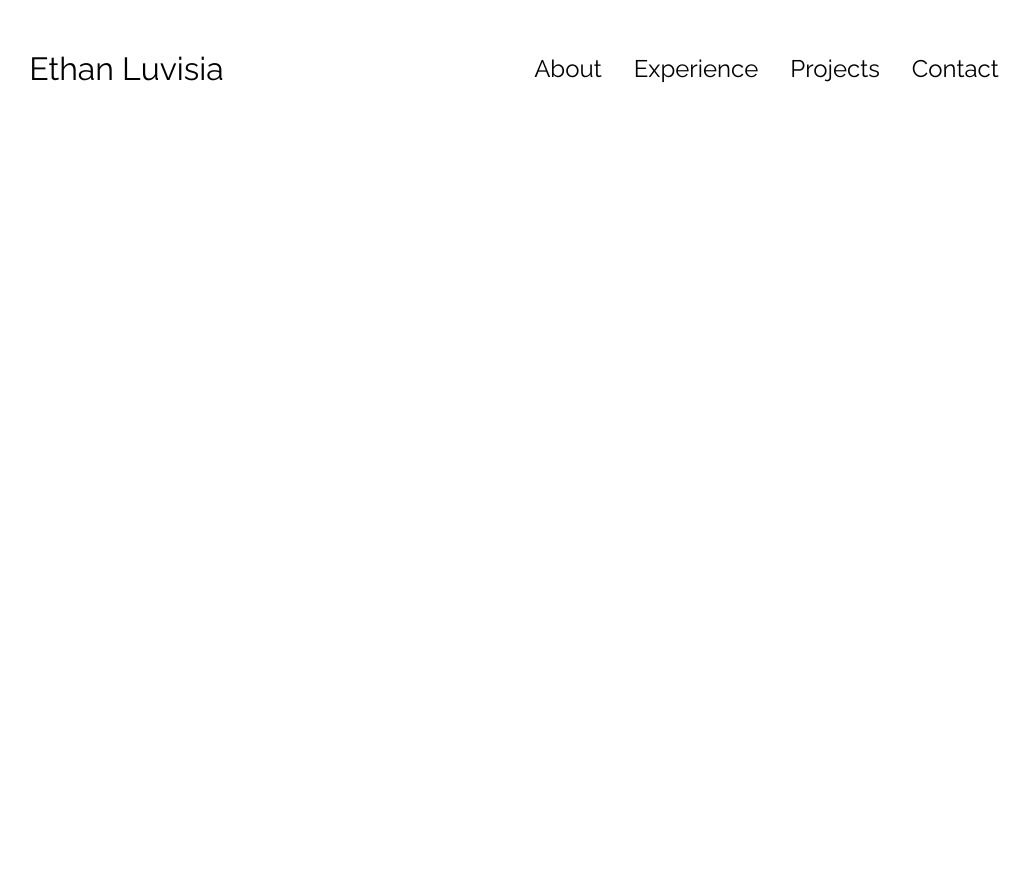
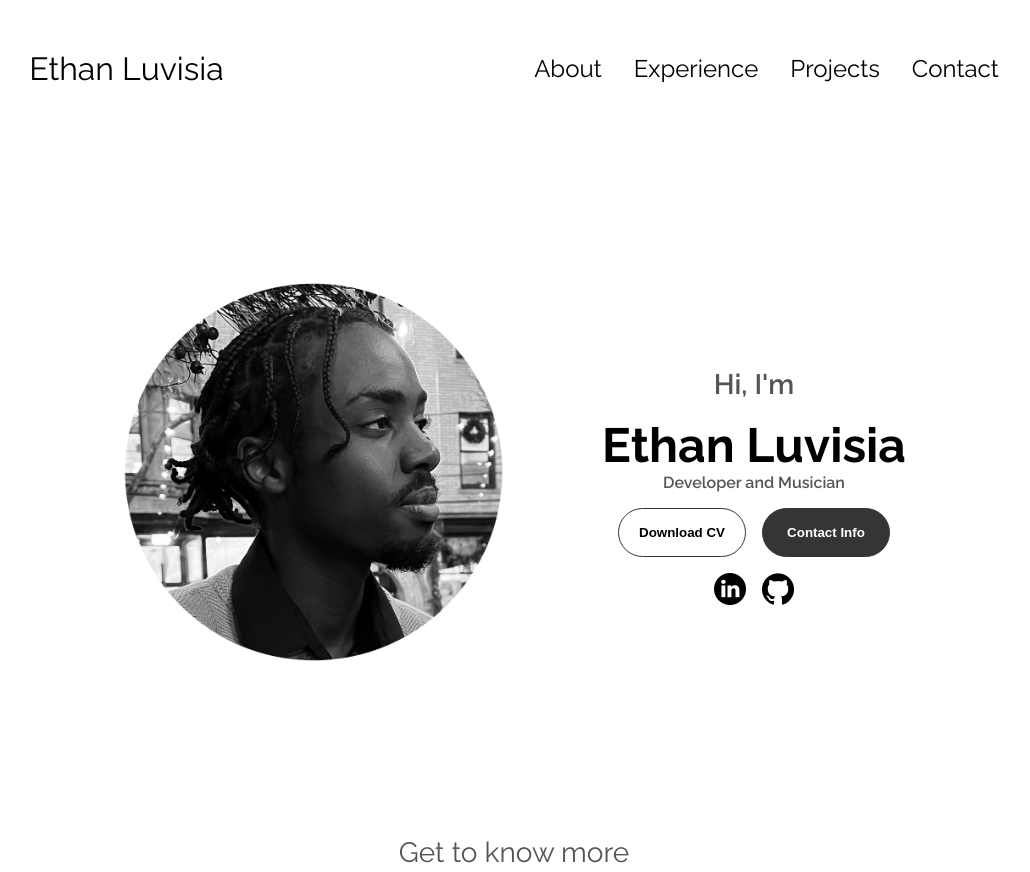
Before and after one commit to ethan-luvisia/eml-portfolio, a plain HTML site: page index.html in a window 1280 px wide. Shown: the top 872 px of the page, without its empty margins (126-1156 px from the left). Before the commit the page ends 800 px from the top, so only its background shows below. Drawn offline with Linux system fonts and the light colour scheme.

Commit message:
Completed main page as well as the about page setup

```diff
--- a/index.html
+++ b/index.html
@@ -40,6 +40,54 @@
             </div>
         </div>
     </nav>
+    <section id="profile">
+        <div class="section_pic-container">
+            <img src="./assets/grayscale_pfp_circle.png" alt="Ethan Luvisia profile picture">
+        </div>
+        <div class="section_text">
+            <p class="section_text_p1">Hi, I'm</p>
+            <h1 class="title">Ethan Luvisia</h1>
+            <p class="section_text_p2">Developer and Musician</p>
+            <div class="btn-container">
+                <button class="btn btn-color-2"
+                 onclick="window.open('./assets/resume')"
+                 >Download CV</button>
+                <button class="btn btn-color-1"
+                 onclick="location.href='./#contact'"
+                 >Contact Info</button>
+            </div>
+            <div id="socials_container">
+                <img src="./assets/linkedin.png"
+                alt="My Linkedin Profile"
+                class="icon"
+                onclick="location.href='https://www.linkedin.com/in/ethan-luvisia-9ba41a241/'">
+                <img src="./assets/github.png"
+                alt="My Github Profile"
+                class="icon"
+                onclick="location.href='https://github.com/ethan-luvisia'">
+            </div>
+        </div>
+    </section>
+    <section id="about">
+        <p class="section_text_p1">Get to know more</p>
+        <h1 class="title">About Me</h1>
+        <div class="section_container">
+            <div class="section_pic-container">
+                <img src="./assets/about-pic.png"
+                alt="Profile Picture"
+                    class="about-pic">
+            </div>
+        </div>
+        <div class="about-details-container">
+            <div class="about-containers">
+                <div class="details-container">
+                    <img src="./assets/experience.png"
+                    alt="experience-icon"
+                    class="icon">
+                </div>
+            </div>
+        </div>
+    </section>
     <script src="script.js"></script>
 </body>
 </html>
--- a/style.css
+++ b/style.css
@@ -141,3 +141,123 @@ a:hover {
 .hamburger-icon span:first-child {
     transform: none;
 }
+
+/* Sections */
+
+section {
+    padding-top: 4vh;
+    height: 96vh;
+    margin: 0 10rem;
+    box-sizing: border-box;
+    min-height: fit-content;
+}
+
+.section-container {
+    display: flex;
+}
+
+/* Profile Sections */
+
+#profile {
+    display: flex;
+    justify-content: center;
+    gap: 5rem;
+    height: 80vh;
+}
+
+.section_pic-container {
+    display: flex;
+    height: 400px;
+    width: 400px;
+    margin: auto 0;
+}
+
+.section_text {
+    align-self: center;
+    text-align: center;
+}
+
+.section_text p {
+    font-weight: 600;
+}
+
+.section_text_p1 {
+    text-align: center;
+}
+
+.section_text_p1 {
+    font-size: 1.75rem;
+    margin-bottom: 1rem;
+    margin-top: 1.75rem;
+}
+
+.section_text_p2 {
+    margin-bottom: 1rem;
+}
+
+.title {
+    font-size: 3rem;
+    text-align: center;
+}
+
+#socials_container {
+    display: flex;
+    justify-content: center;
+    margin-top: 1rem;
+    gap: 1rem
+}
+
+/* Icons */
+
+.icon {
+    cursor: pointer;
+    height: 2rem;
+}
+
+/* Buttons */
+
+.btn-container {
+    display: flex;
+    justify-content: center;
+    gap: 1rem;
+}
+
+.btn {
+    font-weight: 600;
+    transition: all 300ms ease;
+    padding: 1rem;
+    width: 8rem;
+    border-radius: 2rem;
+}
+
+.btn-color-1,
+.btn-color-2 {
+    border: rgb(53, 53, 53) 0.1rem solid;
+}
+
+.btn-color-1:hover,
+.btn-color-2:hover {
+    cursor: pointer;
+}
+
+.btn-color-1,
+.btn-color-2:hover {
+    background: rgb(53, 53, 53);
+    color: white;
+}
+
+.btn-color-1:hover {
+    background: rgb(0, 0, 0);
+}
+
+.btn-color-2 {
+    background: none;
+}
+
+.btn-color-2:hover {
+    border: rgb(255, 255, 255) 0.1rem solid;
+}
+
+.btn-container {
+    gap: 1rem;
+}
```
Also changed, not shown: assets/Ethan-Logo-Square.png (added), assets/about-pic.png (added), assets/arrow.png (added), assets/checkmark.png (added), assets/education.png (added), assets/email.png (added), assets/experience.png (added), assets/github.png (added), assets/grayscale_pfp_circle.png (added), assets/linkedin.png (added), assets/profile-pic-2.png (added), assets/profile-pic.png (added), assets/project-1.png (added), assets/project-2.png (added), 1 more files, 3 other files.
